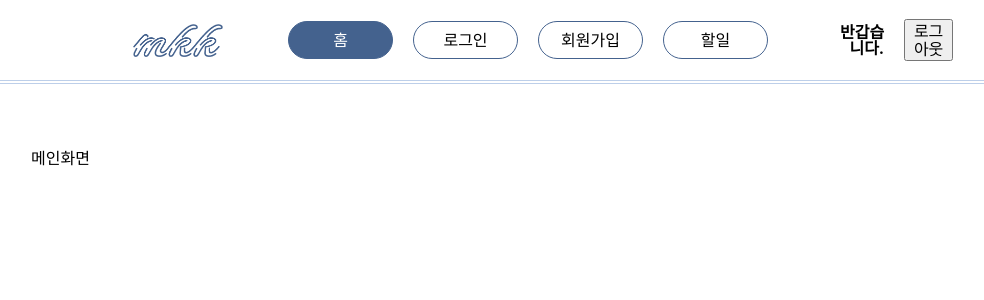
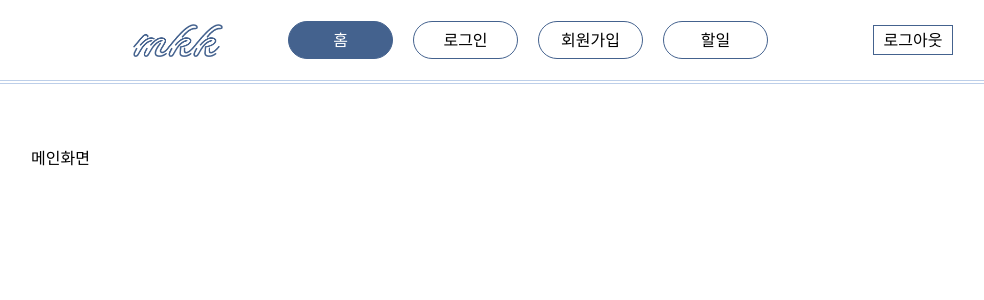
Before and after one commit to mkk00/Todo-List-React-Project-with-Axios, a React (Create React App) app: page / in a window 1280 px wide. Shown: the top 300 px of the page, without its empty margins (97-1081 px from the left). Built offline with nearby package versions, Linux system fonts and the light colour scheme; sample sign-in values are in the browser's storage.

Commit message:
[feat] add logout

```diff
--- a/src/component/loginInfo.jsx
+++ b/src/component/loginInfo.jsx
@@ -1,18 +1,32 @@
+import {useState, useEffect} from 'react';
+import { useNavigate } from 'react-router-dom';
+
 import styled from "styled-components";
 
 function LoginInfo(){
+  const navigate = useNavigate();
+  const [token, setToken] = useState('')
   const userInfo = localStorage.getItem('accessToken');
+
+  useEffect(()=>{
+    const userInfo = localStorage.getItem('accessToken');
+    if(userInfo){
+      setToken(userInfo);
+    } else {
+      setToken('');
+    }
+  }, [userInfo])
+
   const handleLogout = (e)=>{
     e.preventDefault();
     localStorage.removeItem('accessToken');
+    setToken('');
+    navigate('/');
   }
   return (
     <UserLoginInfo className="wrapper">
-      {userInfo ?
+      {token ?
         <>
-          <div className="userInformation">
-            반갑습니다.
-          </div>
           <button type="button" onClick={handleLogout}>
             로그아웃
           </button>
@@ -40,6 +54,9 @@ const UserLoginInfo = styled.div`
 
   button{
     width: 80px;
+    height: 30px;
+    background: none;
+    border: 1px solid #44628E;
   }
 `
 
```
